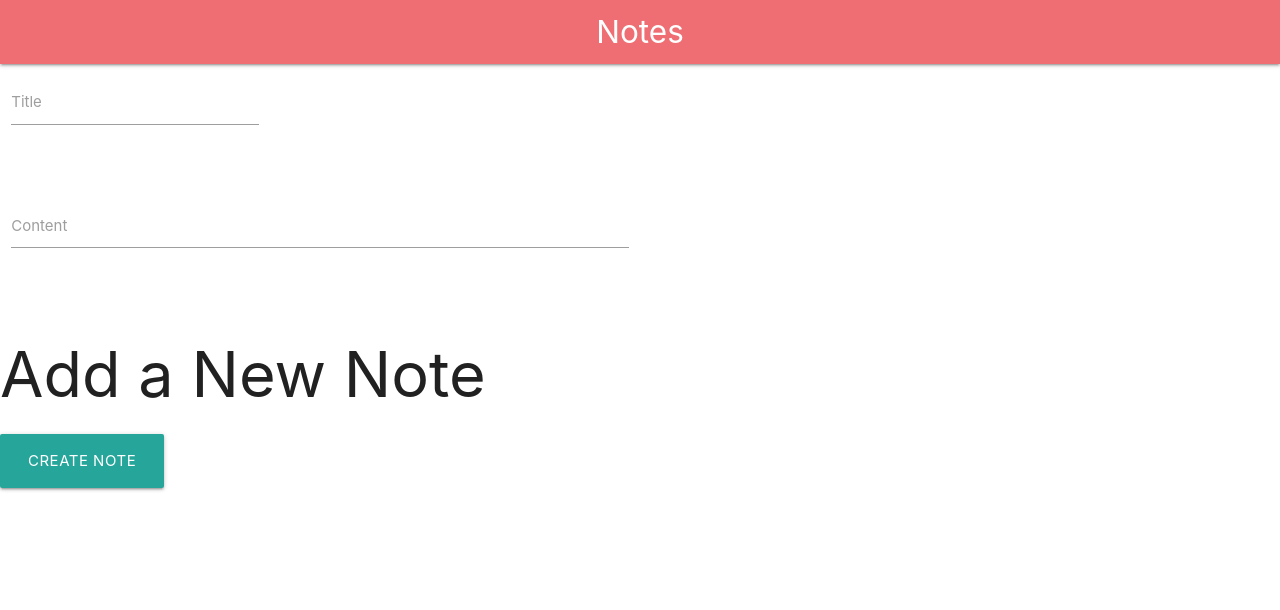
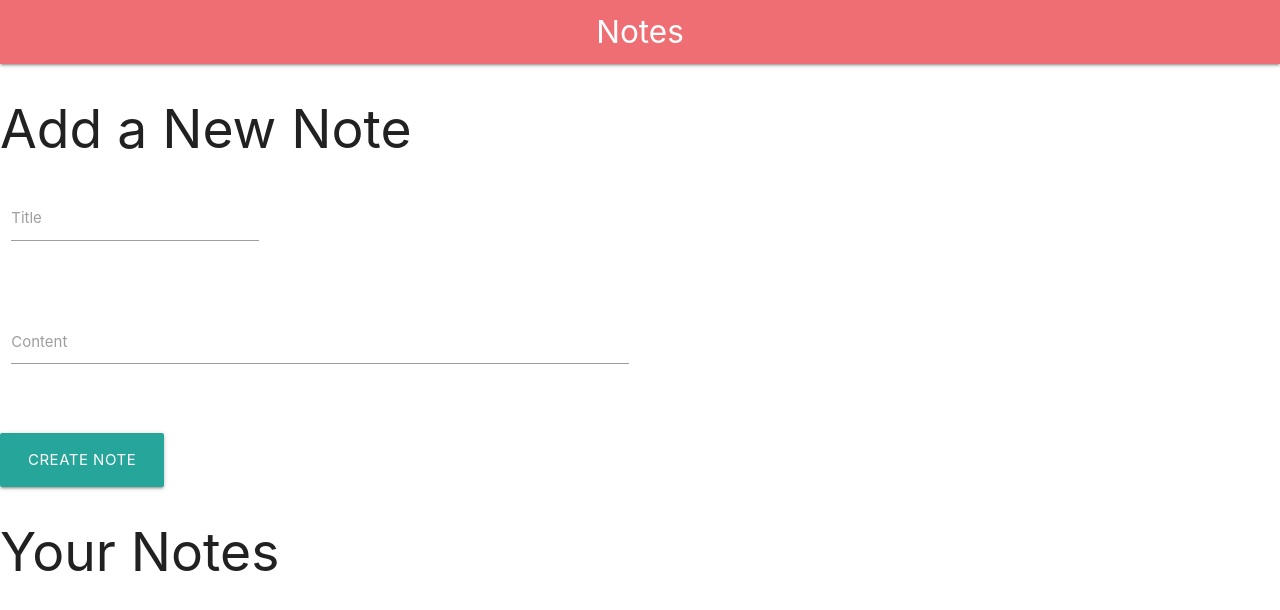
Before and after one commit to HugoElcabezas/Actividad13_T-25990-, an Angular app: page / in a window 1280 px wide. Shown: the top 610 px of the page. Built offline with nearby package versions, Linux system fonts and the light colour scheme.

Commit message:
2do_Guardado

```diff
--- a/src/app/app.component.html
+++ b/src/app/app.component.html
@@ -10,6 +10,8 @@
     -->
   </div>
 </nav>
+
+<h2>Add a New Note</h2>
 
 <!--Title-->
 <div class="row">
@@ -35,6 +37,6 @@
   </form>
 </div>
 
-<h1>Add a New Note</h1>
+<a class="waves-effect waves-light btn-large">CREATE NOTE</a>
 
-<a class="waves-effect waves-light btn-large">CREATE NOTE</a>
+<h2>Your Notes</h2>
```
